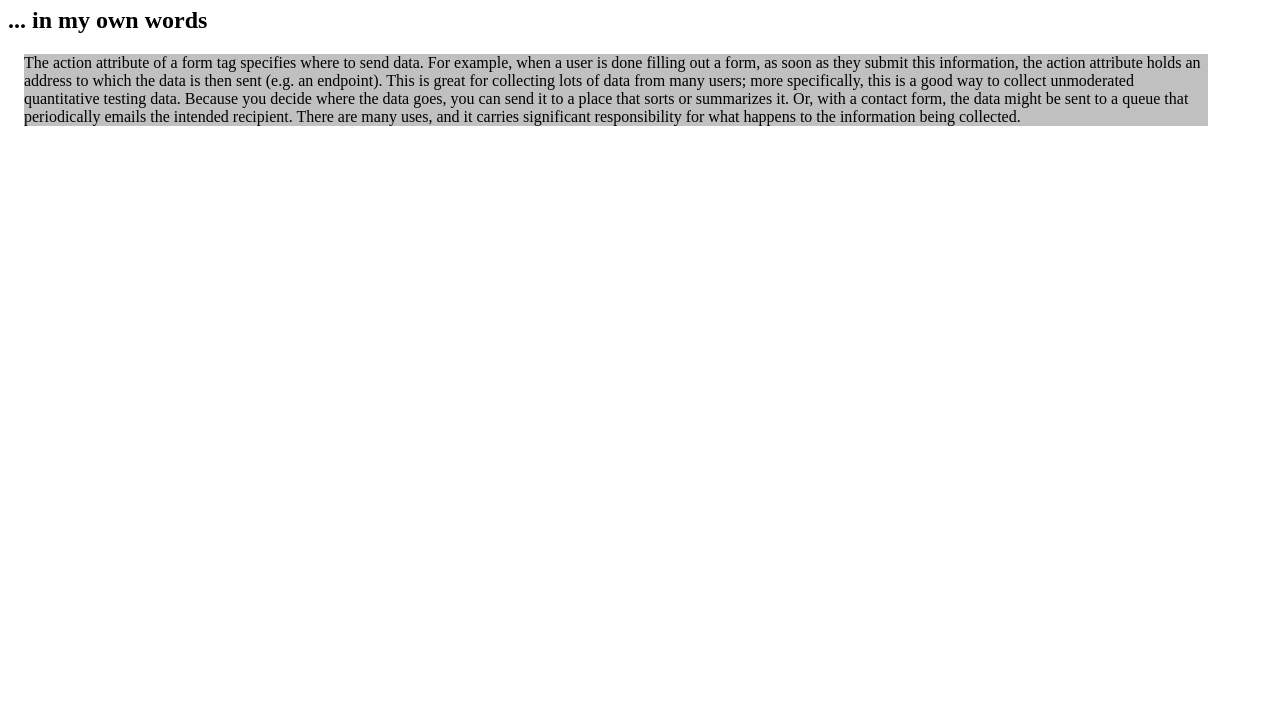
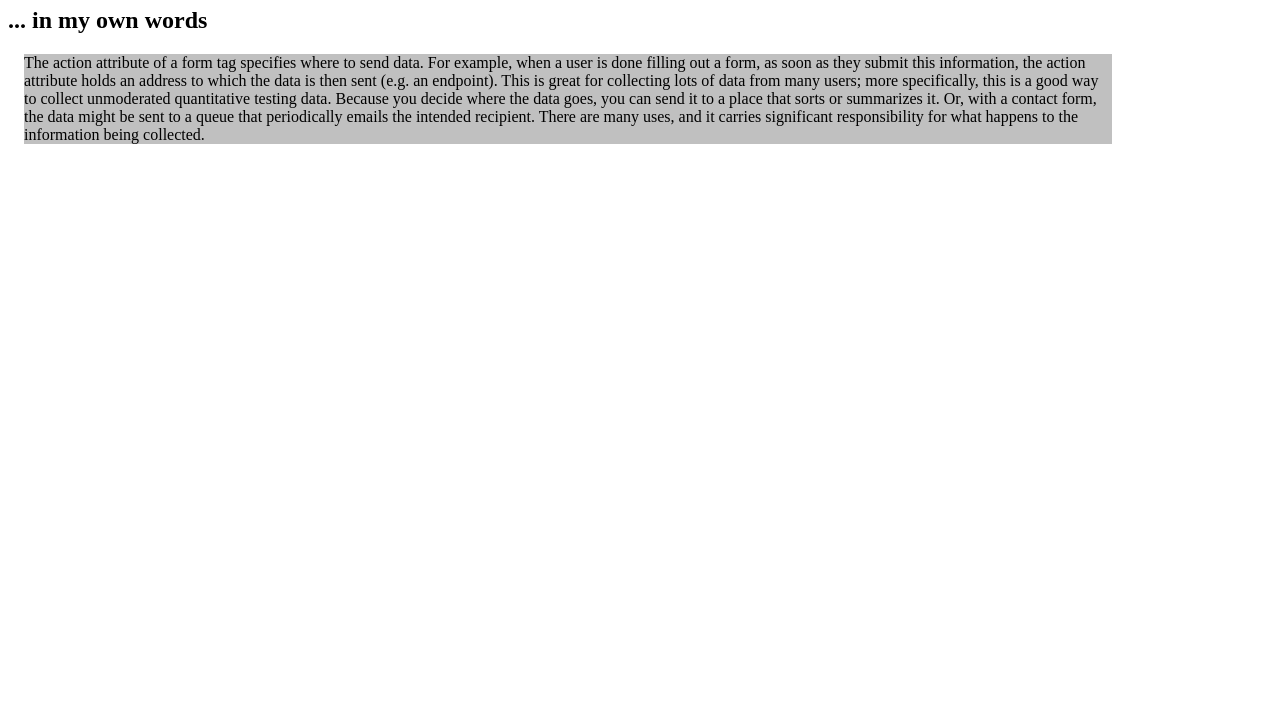
Before and after one commit to Haiden-Murphy/UX220Test2-Haiden, a plain HTML site: page q2.html in a window 1280 px wide. Shown: the part 73-800 px from the top of the page. Drawn offline with Linux system fonts and the light colour scheme.

Commit message:
Increase right margin for better layout

```diff
--- a/q2.html
+++ b/q2.html
@@ -15,7 +15,7 @@ Change the non-silver space around your paragraph to have a left and bottom marg
             margin-left: 1em;
             margin-bottom: 1em;
 
-            margin-right: 4em; /* added extra to look better */
+            margin-right: 10em; /* added extra line of code to look better */
         }
     </style>
 </head>
```
